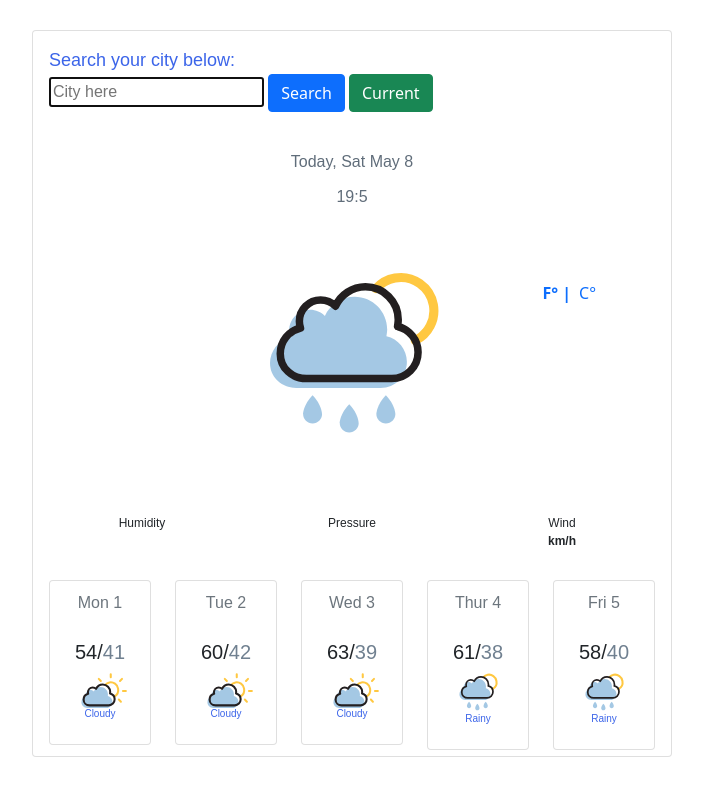
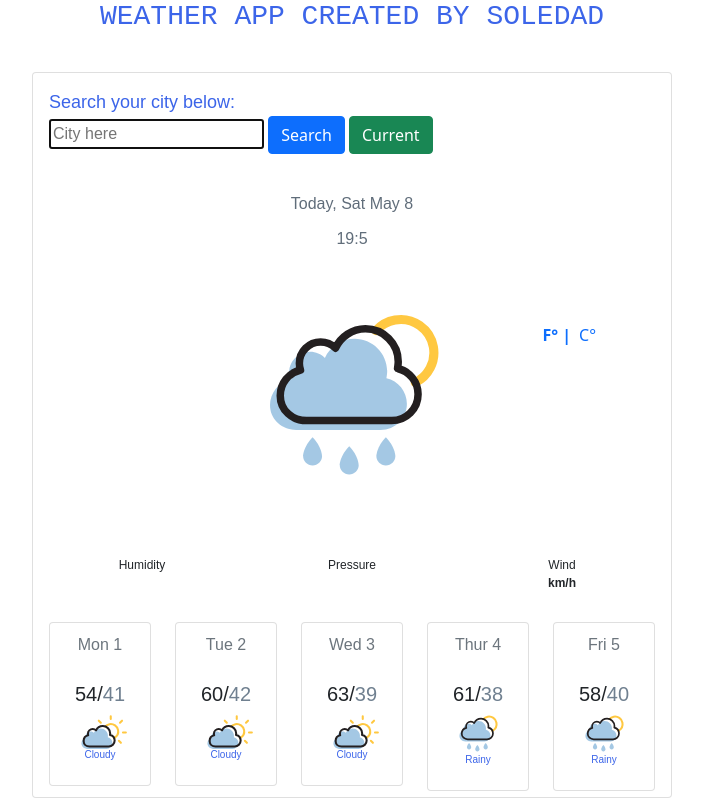
Before and after one commit to Pxhoras/old, a plain HTML site: page index.html in a window 1280 px wide. Shown: the whole page, without its empty margins (288-991 px from the left). Drawn offline with nearby package versions, Linux system fonts and the light colour scheme; no server answers.

Commit message:
Added an H3

```diff
--- a/index.html
+++ b/index.html
@@ -23,6 +23,7 @@
   </head>
 
   <body>
+      <h3 class="top-text">WEATHER APP CREATED BY SOLEDAD</h3>
     <div class="container">
       <div class="card" style="max-width: 40rem;">
         <div class="card-body">
--- a/style.css
+++ b/style.css
@@ -13,6 +13,11 @@ h2 {
   margin: 60px 0 0;
 }
 
+.top-text {
+    color: rgb(60, 101, 233);
+    font-family: 'Courier New', Courier, monospace;
+    text-align: center;
+}
 h4 {
   color: rgb(96, 109, 122);
   font-family: Arial, Helvetica, sans-serif;
```
